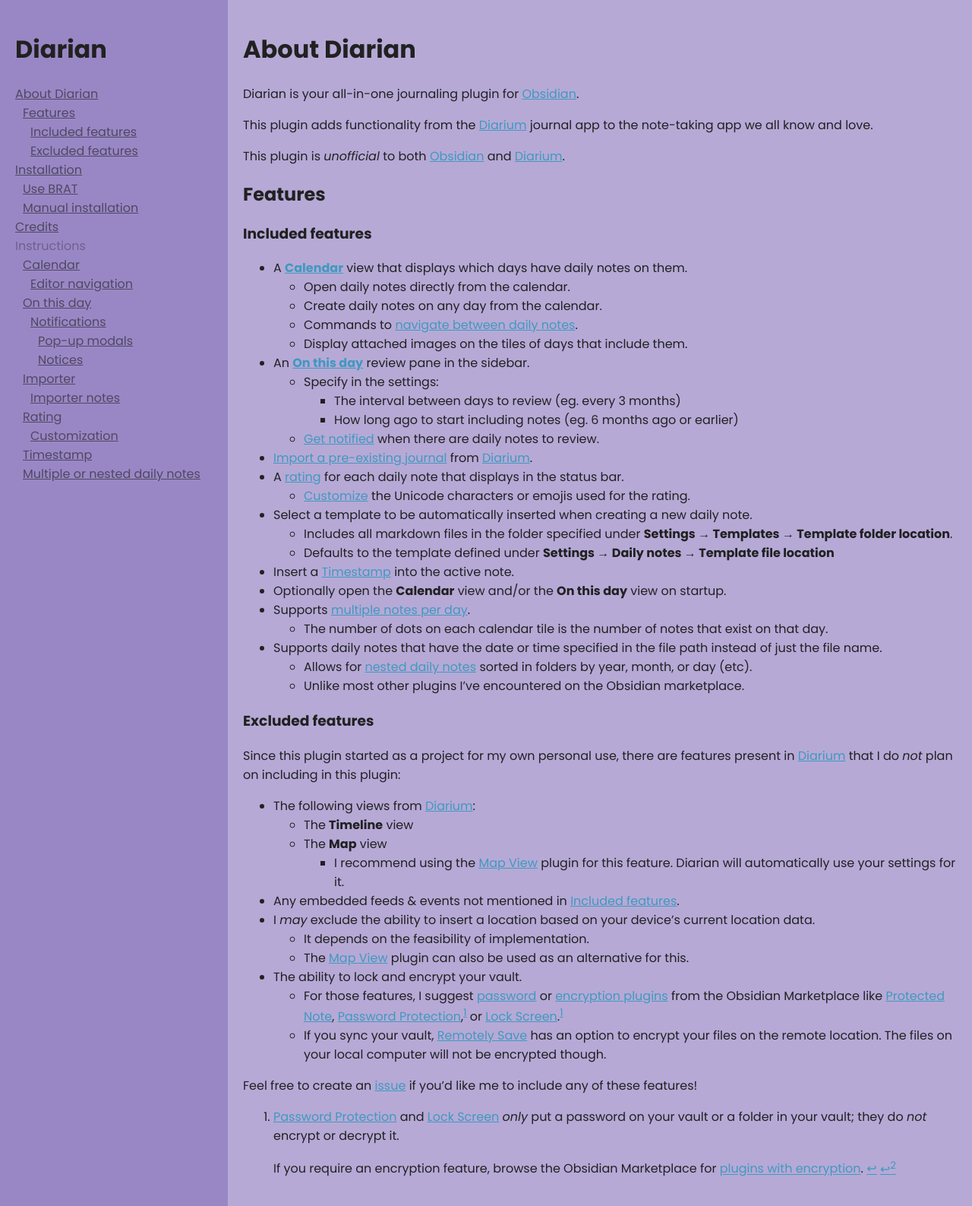
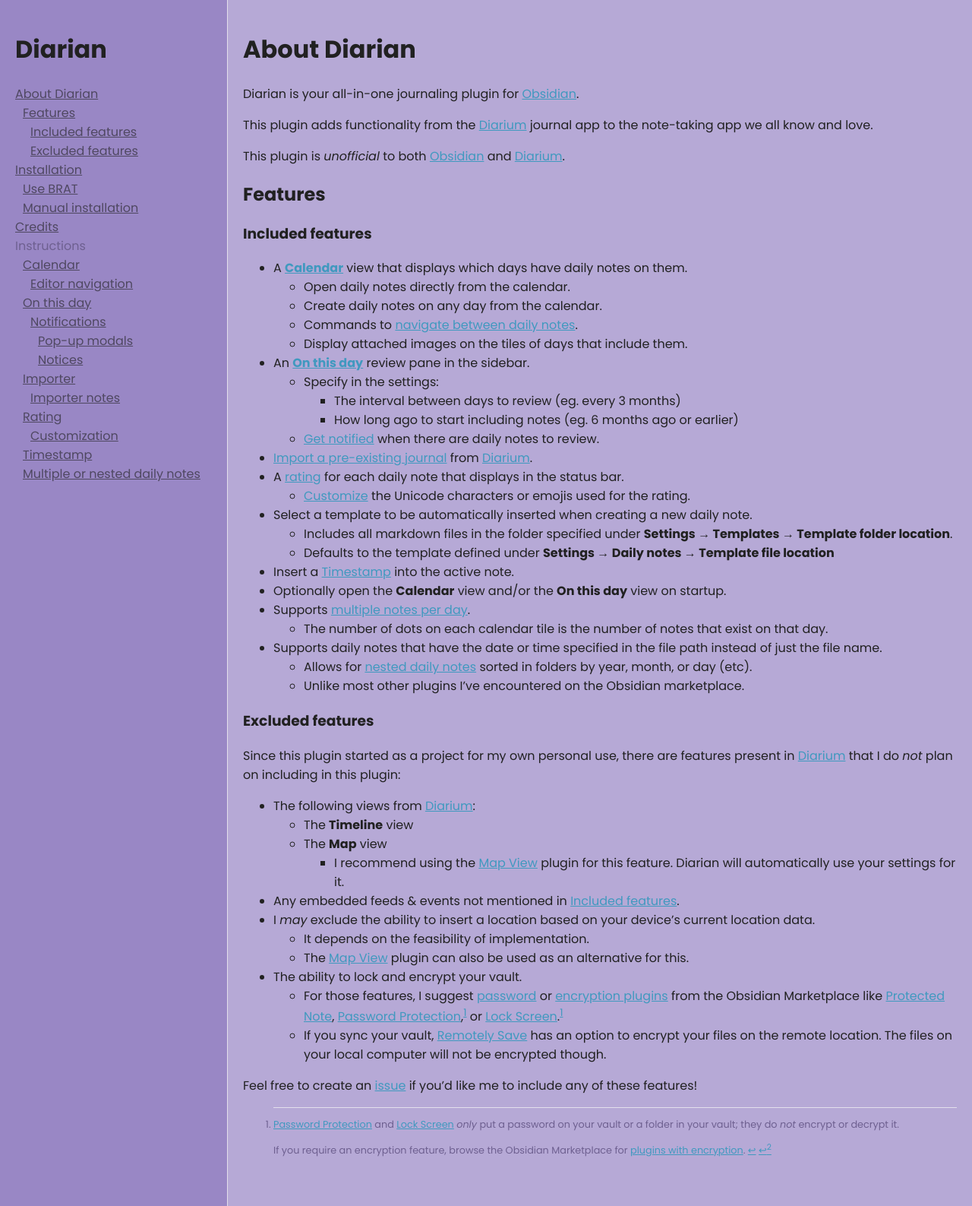
Before and after one commit to Erallie/diarian, a Jekyll site: the page built from index.md, in a window 1280 px wide. Shown: the whole page at 76% size. Built offline with Jekyll 4.4.1, drawn with Linux system fonts in a browser that asks for light colours.

Commit message:
Added borders

```diff
--- a/css/style.css
+++ b/css/style.css
@@ -142,6 +142,7 @@ header {
     max-width: 100%;
     flex-basis: 300px;
     background-color: var(--background-color);
+    border-right: 1.5px solid var(--hr-color);
 }
 
 main {
@@ -211,6 +212,7 @@ body.theme-dark {
     --text-normal: hsl(0, 0%, 85%);
     --text-muted: hsl(var(--accent-h), 15%, 68%);
     --text-faint: hsl(var(--accent-h), 20%, 51%);
+    --hr-color: hsl(var(--accent-h), 25%, 15%);
 }
 
 
@@ -226,6 +228,7 @@ body.theme-light {
     --text-normal: hsl(0, 0%, 13%);
     --text-muted: hsl(var(--accent-h), 15%, 33%);
     --text-faint: hsl(var(--accent-h), 20%, 47%);
+    --hr-color: hsl(var(--accent-h), 25%, 90%);
 }
 
 code {
@@ -236,5 +239,17 @@ code {
     overflow: visible;
     -webkit-box-decoration-break: clone;
     box-decoration-break: clone;
-    background-color: hsl(var(--accent-h), 35%, var(--bg-l-alt));
+    background-color: hsl(var(--accent-h), var(--bg-s), var(--bg-l-alt));
 }
+
+*:has(>li[id^="fn"]) {
+    font-size: 0.8em;
+    color: var(--text-faint);
+}
+
+*:has(>li[id^="fn"]):before {
+    content: "";
+    display: block;
+    border-top: 1.5px solid var(--hr-color);
+    margin-bottom: 10px;
+}
```
